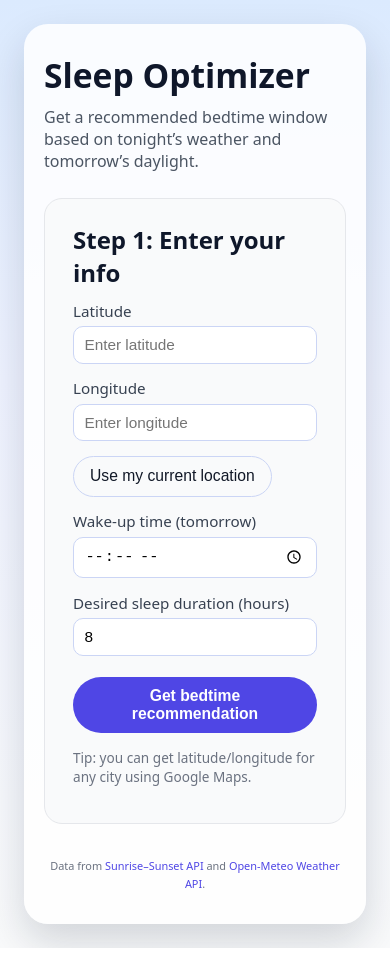
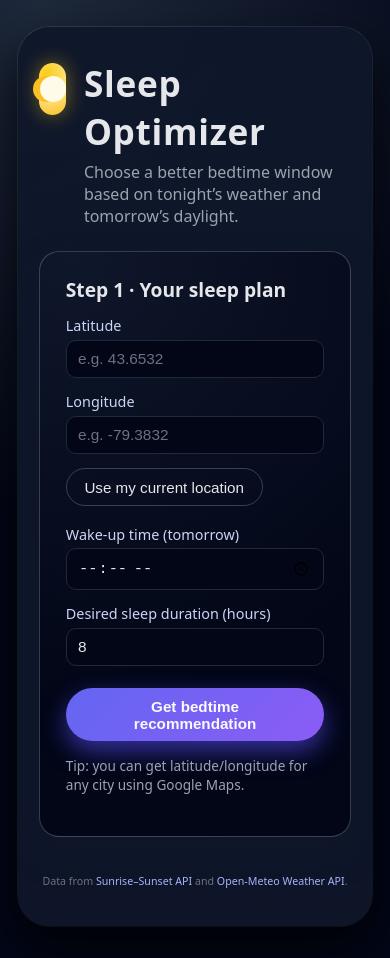
Before and after one commit to mercerri/sleep-optimizer, a plain HTML site: page index.html in a window 390 px wide. Drawn offline with Linux system fonts and the light colour scheme.

Commit message:
night theme

```diff
--- a/index.html
+++ b/index.html
@@ -7,17 +7,29 @@
     <link rel="stylesheet" href="style.css" />
   </head>
   <body>
+    <div class="sky">
+      <div class="sky-stars sky-stars--1"></div>
+      <div class="sky-stars sky-stars--2"></div>
+    </div>
+
     <main class="app">
       <header class="app-header">
+        <div class="title-row">
+          <div class="moon-icon">
+            <span class="moon"></span>
+          </div>
+          <div>
             <h1>Sleep Optimizer</h1>
             <p>
-          Get a recommended bedtime window based on tonight’s weather and
-          tomorrow’s daylight.
+              Choose a better bedtime window based on tonight’s weather
+              and tomorrow’s daylight.
             </p>
+          </div>
+        </div>
       </header>
 
-      <section class="card">
-        <h2>Step 1: Enter your info</h2>
+      <section class="card card--form">
+        <h2>Step 1 · Your sleep plan</h2>
 
         <form id="sleep-form" class="form">
           <div class="form-row">
@@ -28,7 +40,7 @@
                 name="latitude"
                 type="number"
                 step="0.0001"
-                placeholder="Enter latitude"
+                placeholder="e.g. 43.6532"
                 required
               />
             </div>
@@ -40,7 +52,7 @@
                 name="longitude"
                 type="number"
                 step="0.0001"
-                placeholder="Enter longitude"
+                placeholder="e.g. -79.3832"
                 required
               />
             </div>
@@ -50,6 +62,7 @@
             Use my current location
           </button>
 
+          <div class="form-row form-row--single">
             <div class="field">
               <label for="wake-time">Wake-up time (tomorrow)</label>
               <input id="wake-time" name="wake-time" type="time" required />
@@ -66,6 +79,7 @@
                 value="8"
                 required
               />
+            </div>
           </div>
 
           <button type="submit" id="optimize-btn" class="primary">
@@ -85,40 +99,40 @@
 
       <section id="error" class="status status-error hidden"></section>
 
-      <section id="results" class="card hidden">
-  <h2>Recommended bedtime window</h2>
+      <!-- Results panel -->
+      <section id="results" class="card card--results hidden">
+        <h2>Tonight’s bedtime window</h2>
         <p class="bedtime" id="bedtime-window"></p>
         <p class="sleep-window" id="sleep-window"></p>
 
         <div class="result-grid">
-    <div>
+          <div class="result-column">
             <h3>Sun &amp; time</h3>
             <p>
-        <strong>Tomorrow’s sunrise:</strong>
-        <span id="sunrise"></span>
+              <span class="label">Tomorrow’s sunrise</span>
+              <span class="value" id="sunrise"></span>
             </p>
             <p>
-        <strong>Total sleep duration:</strong>
-        <span id="sleep-duration"></span>
+              <span class="label">Total sleep duration</span>
+              <span class="value" id="sleep-duration"></span>
             </p>
           </div>
 
-    <div>
+          <div class="result-column">
             <h3>Overnight conditions</h3>
             <p>
-        <strong>Avg temperature:</strong>
-        <span id="avg-temp"></span>
+              <span class="label">Average temperature</span>
+              <span class="value" id="avg-temp"></span>
             </p>
             <p>
-        <strong>Avg humidity:</strong>
-        <span id="avg-humidity"></span>
+              <span class="label">Average humidity</span>
+              <span class="value" id="avg-humidity"></span>
             </p>
           </div>
         </div>
 
         <p id="comfort-note" class="comfort-note"></p>
       </section>
-
 
       <footer class="app-footer">
         <small>
--- a/style.css
+++ b/style.css
@@ -1,51 +1,117 @@
+/* Reset-ish */
 *,
 *::before,
 *::after {
   box-sizing: border-box;
 }
 
+/* Night sky background */
 body {
   margin: 0;
   padding: 0;
   font-family: system-ui, -apple-system, BlinkMacSystemFont, "SF Pro Text",
     "Segoe UI", sans-serif;
-  background: linear-gradient(180deg, #dbeafe 0%, #eef2ff 40%, #f9fafb 100%);
-  color: #0f172a;
+  min-height: 100vh;
+  color: #e5e7eb;
+  background: radial-gradient(circle at 10% 0%, #1e293b 0, #020617 50%, #020617 100%);
+  position: relative;
+  overflow-x: hidden;
 }
 
+/* Star layers */
+.sky {
+  position: fixed;
+  inset: 0;
+  pointer-events: none;
+  z-index: 0;
+}
+
+.sky-stars {
+  position: absolute;
+  inset: 0;
+  background-image: radial-gradient(#f9fafb 0.5px, transparent 0.5px);
+  background-size: 80px 80px;
+  opacity: 0.18;
+}
+
+.sky-stars--2 {
+  background-size: 120px 120px;
+  opacity: 0.12;
+}
+
+/* Main app shell */
 .app {
-  max-width: 840px;
+  position: relative;
+  z-index: 1;
+  max-width: 880px;
   margin: 3rem auto;
-  padding: 2.5rem 2rem 3rem;
-  background: #ffffffd9;
-  border-radius: 24px;
-  box-shadow: 0 18px 40px rgba(15, 23, 42, 0.16);
+  padding: 2.5rem 2.25rem 2.75rem;
+  border-radius: 32px;
+  background: linear-gradient(145deg, rgba(15, 23, 42, 0.96), rgba(15, 23, 42, 0.92));
+  box-shadow:
+    0 22px 50px rgba(0, 0, 0, 0.8),
+    0 0 0 1px rgba(148, 163, 184, 0.2);
+}
+
+/* Header */
+.app-header .title-row {
+  display: flex;
+  gap: 1.1rem;
+  align-items: center;
+  margin-bottom: 1.4rem;
 }
 
 .app-header h1 {
-  margin: 0 0 0.5rem;
-  font-size: 2.1rem;
+  margin: 0;
+  font-size: 2.2rem;
+  letter-spacing: 0.02em;
 }
 
 .app-header p {
-  margin: 0 0 1.6rem;
-  color: #4b5563;
+  margin: 0.35rem 0 0;
+  color: #9ca3af;
   max-width: 32rem;
 }
 
+/* Little moon icon */
+.moon-icon {
+  width: 52px;
+  height: 52px;
+  border-radius: 999px;
+  background: radial-gradient(circle at 30% 20%, #facc15, #fde68a, #fbbf24);
+  display: flex;
+  align-items: center;
+  justify-content: center;
+  position: relative;
+  box-shadow: 0 0 20px rgba(250, 204, 21, 0.45);
+}
+
+.moon {
+  width: 26px;
+  height: 26px;
+  border-radius: 50%;
+  background: #fefce8;
+  box-shadow: -7px 0 0 0 #fbbf24;
+  position: relative;
+}
+
+/* Cards */
 .card {
   margin-top: 1.5rem;
-  padding: 1.5rem 1.75rem;
-  border-radius: 18px;
-  border: 1px solid #e5e7eb;
-  background: #f9fafb;
+  padding: 1.5rem 1.6rem 1.8rem;
+  border-radius: 20px;
+  border: 1px solid rgba(148, 163, 184, 0.35);
+  background: radial-gradient(circle at 10% 0%, #0f172a, #020617 70%);
+  box-shadow: 0 16px 30px rgba(15, 23, 42, 0.9);
 }
 
 .card h2 {
   margin-top: 0;
-  margin-bottom: 0.75rem;
+  margin-bottom: 0.85rem;
+  font-size: 1.2rem;
 }
 
+/* Form */
 .form {
   display: flex;
   flex-direction: column;
@@ -54,95 +120,110 @@ body {
 
 .form-row {
   display: grid;
-  grid-template-columns: repeat(auto-fit, minmax(180px, 1fr));
-  gap: 0.9rem 1.5rem;
+  grid-template-columns: repeat(auto-fit, minmax(190px, 1fr));
+  gap: 0.9rem 1.4rem;
+}
+
+.form-row--single {
+  margin-top: 0.25rem;
 }
 
 .field {
   display: flex;
   flex-direction: column;
-  gap: 0.35rem;
+  gap: 0.3rem;
 }
 
 label {
-  font-size: 0.95rem;
-  color: #374151;
+  font-size: 0.9rem;
+  color: #cbd5f5;
 }
 
 input {
-  padding: 0.55rem 0.65rem;
+  padding: 0.55rem 0.7rem;
   border-radius: 10px;
-  border: 1px solid #cbd5f5;
+  border: 1px solid #1e293b;
   font-size: 0.96rem;
+  background: #020617;
+  color: #e5e7eb;
+}
+
+input::placeholder {
+  color: #6b7280;
 }
 
 input:focus {
-  outline: 2px solid #4f46e5;
+  outline: 2px solid #6366f1;
   outline-offset: 1px;
   border-color: transparent;
 }
 
+/* Buttons */
 button {
   cursor: pointer;
-  font-size: 0.98rem;
+  font-size: 0.95rem;
   font-weight: 600;
   border-radius: 999px;
   border: none;
-  padding: 0.65rem 1.4rem;
+  padding: 0.6rem 1.4rem;
   align-self: flex-start;
 }
 
 button.primary {
-  background: #4f46e5;
-  color: white;
-  margin-top: 0.4rem;
+  margin-top: 0.5rem;
+  background: linear-gradient(135deg, #6366f1, #8b5cf6);
+  color: #f9fafb;
+  box-shadow: 0 10px 25px rgba(79, 70, 229, 0.65);
 }
 
 button.primary:hover {
-  background: #4338ca;
+  background: linear-gradient(135deg, #4f46e5, #7c3aed);
 }
 
 button.secondary {
   background: transparent;
-  border: 1px solid #cbd5f5;
-  color: #111827;
+  border: 1px solid #374151;
+  color: #e5e7eb;
   font-weight: 500;
-  padding-inline: 1rem;
+  padding-inline: 1.1rem;
 }
 
 button.secondary:hover {
-  border-color: #4f46e5;
+  border-color: #6366f1;
 }
 
 .hint {
   margin-top: 0.9rem;
   font-size: 0.85rem;
-  color: #6b7280;
+  color: #9ca3af;
 }
 
+/* Status messages */
 .status {
   margin-top: 1.25rem;
   padding: 0.9rem 1.1rem;
   border-radius: 12px;
-  font-size: 0.94rem;
+  font-size: 0.9rem;
   display: flex;
   align-items: center;
   gap: 0.75rem;
+  background: rgba(15, 23, 42, 0.9);
+  border: 1px solid rgba(148, 163, 184, 0.5);
 }
 
 .status-error {
-  background: #fef2f2;
-  color: #b91c1c;
-  border: 1px solid #fecaca;
+  background: rgba(127, 29, 29, 0.16);
+  border-color: #fca5a5;
+  color: #fecaca;
 }
 
 .spinner {
   width: 18px;
   height: 18px;
   border-radius: 50%;
-  border: 3px solid #e5e7eb;
-  border-top-color: #4f46e5;
-  animation: spin 0.65s linear infinite;
+  border: 3px solid #1f2937;
+  border-top-color: #6366f1;
+  animation: spin 0.7s linear infinite;
 }
 
 @keyframes spin {
@@ -151,52 +232,72 @@ button.secondary:hover {
   }
 }
 
-.bedtime {
-  font-size: 1.35rem;
-  font-weight: 600;
-  margin-top: 0.25rem;
-  margin-bottom: 0.35rem;
-  color: #111827;
+/* Results */
+.card--results {
+  margin-top: 1.7rem;
 }
 
-/* NEW: secondary line for “asleep between …” */
+.bedtime {
+  font-size: 1.3rem;
+  font-weight: 600;
+  margin-top: 0.3rem;
+  margin-bottom: 0.2rem;
+  color: #e5e7eb;
+}
+
 .sleep-window {
-  margin-top: -0.1rem;
-  margin-bottom: 1rem;
+  margin-top: 0;
+  margin-bottom: 1.05rem;
   font-size: 0.95rem;
-  color: #4b5563;
+  color: #9ca3af;
 }
 
 .result-grid {
   display: grid;
-  grid-template-columns: repeat(auto-fit, minmax(220px, 1fr));
-  gap: 1.25rem;
+  grid-template-columns: repeat(auto-fit, minmax(230px, 1fr));
+  gap: 1.2rem;
 }
 
-.result-grid h3 {
-  margin: 0 0 0.25rem;
-  font-size: 1rem;
+.result-column h3 {
+  margin: 0 0 0.35rem;
+  font-size: 0.98rem;
+  color: #cbd5f5;
 }
 
-.result-grid p {
-  margin: 0.1rem 0;
-  font-size: 0.96rem;
+.result-column p {
+  display: flex;
+  justify-content: space-between;
+  align-items: baseline;
+  margin: 0.15rem 0;
+  font-size: 0.92rem;
+}
+
+.result-column .label {
+  color: #9ca3af;
+}
+
+.result-column .value {
+  font-weight: 500;
+  color: #e5e7eb;
+  margin-left: 0.8rem;
 }
 
 .comfort-note {
-  margin-top: 0.9rem;
-  color: #374151;
+  margin-top: 1rem;
+  font-size: 0.94rem;
+  color: #e5e7eb;
 }
 
+/* Footer */
 .app-footer {
-  margin-top: 2rem;
+  margin-top: 2.1rem;
   text-align: center;
   color: #6b7280;
-  font-size: 0.82rem;
+  font-size: 0.8rem;
 }
 
 .app-footer a {
-  color: #4f46e5;
+  color: #a5b4fc;
   text-decoration: none;
 }
 
@@ -204,13 +305,23 @@ button.secondary:hover {
   text-decoration: underline;
 }
 
+/* Hidden helper */
 .hidden {
   display: none;
 }
 
-@media (max-width: 600px) {
+/* Responsive tweaks */
+@media (max-width: 640px) {
   .app {
-    margin: 1.5rem;
-    padding: 1.75rem 1.25rem 2rem;
+    margin: 1.7rem 1.1rem 2rem;
+    padding: 2rem 1.35rem 2.3rem;
+  }
+
+  .app-header .title-row {
+    align-items: flex-start;
+  }
+
+  .moon-icon {
+    margin-top: 0.25rem;
   }
 }
```
Also changed, not shown: script.js (+7 -11 lines). Lines whose indentation alone changed are shown as unchanged.
